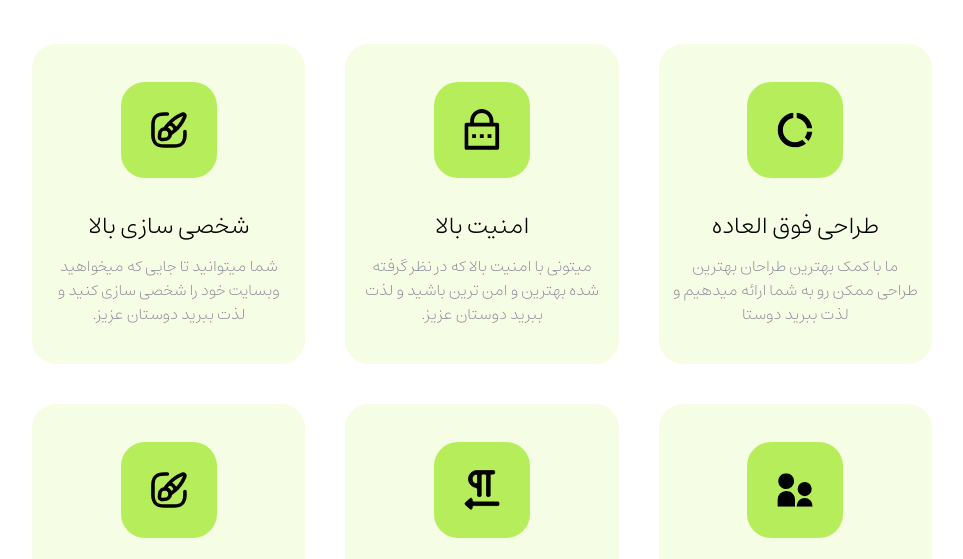
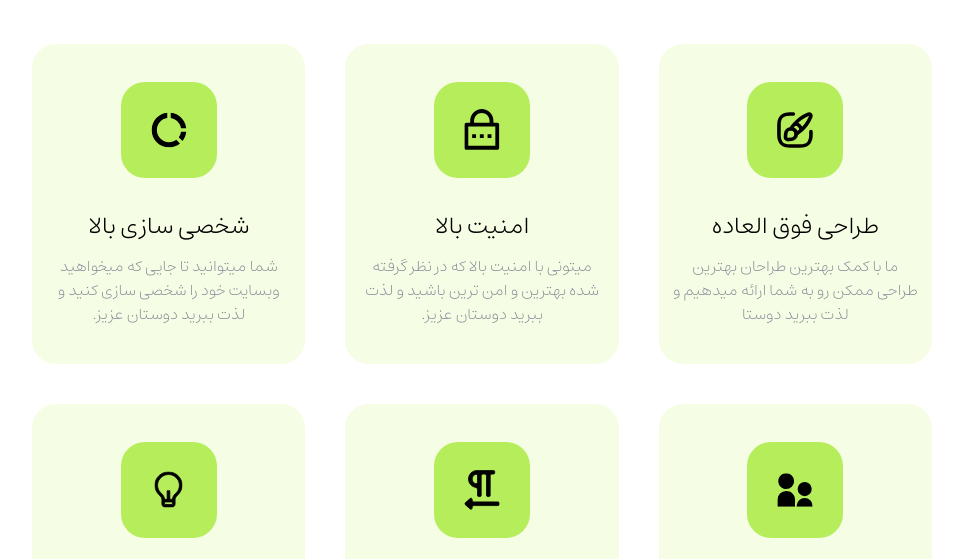
Before and after one commit to SalamLang/Salam-Website, a Next.js app: page / in a window 1280 px wide. Shown: the part 2192-2751 px from the top of the page, without its empty margins (158-1121 px from the left). Built offline with nearby package versions, Linux system fonts and the light colour scheme.

Commit message:
chore: Update LanguageAdvantage component to improve design consistency and fix variant values

```diff
--- a/src/components/templates/LanguageAdvantage.jsx
+++ b/src/components/templates/LanguageAdvantage.jsx
@@ -10,9 +10,9 @@ function LanguageAdvantage() {
                 title="چرا زبان سلام"
             />
             <div className="w-full max-w-[900px] grid grid-cols-1 md:grid-cols-2 gap-10 lg:grid-cols-3">
-                <div className="bg-bg-box2  p-3 rounded-3xl flex items-center justify-center flex-col gap-8">
+                <div className="bg-bg-box2 p-3 rounded-3xl flex items-center justify-center flex-col gap-8">
                     <ImageBoxAdvantage
-                        variant="BestDesigne"
+                        variant="Simplicity"
                     />
                     <TitleDescriptionBox
                         title="طراحی فوق العاده"
@@ -34,7 +34,7 @@ function LanguageAdvantage() {
                 </div>
                 <div className="bg-bg-box2 min-h-80 p-3 rounded-3xl flex items-center justify-center flex-col gap-8">
                     <ImageBoxAdvantage
-                        variant="Simplicity"
+                        variant="BestDesigne"
                     />
                     <TitleDescriptionBox
                         title="شخصی سازی بالا"
@@ -67,7 +67,7 @@ function LanguageAdvantage() {
                 </div>
                 <div className="bg-bg-box2 min-h-80 p-3 rounded-3xl flex items-center justify-center flex-col gap-8">
                     <ImageBoxAdvantage
-                        variant="Simplicity"
+                        variant="Lamp"
                     />
                     <TitleDescriptionBox
                         title="سادگی"
```
